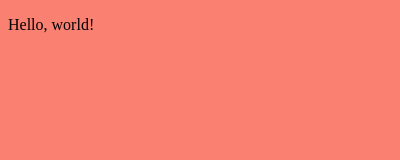
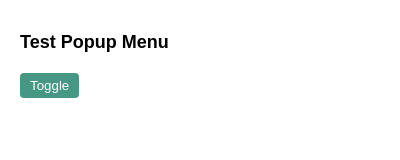
Before and after one commit to n1shtha/Capstone, a browser extension: page popup/popup.html in a window 400 px wide. Drawn offline with Linux system fonts and the light colour scheme.

```diff
--- a/background.js
+++ b/background.js
@@ -1,3 +1,3 @@
 chrome.runtime.onInstalled.addListener(() => {
-  console.log("Hello, world!");
+  console.log("Content script is now being executed.");
 });
--- a/popup/popup.css
+++ b/popup/popup.css
@@ -0,0 +1,32 @@
+body {
+    font-family: Arial, Helvetica, sans-serif;
+    margin: 0;
+    padding: 20px;
+    width: 200px;
+}
+
+.popup-container {
+    width: 100%;
+    border: none;
+}
+
+h1 {
+    font-size: 18px;
+    margin-bottom: 10px;
+}
+
+.checkbox-label {
+    display: inline-block;
+    margin: 5px;
+    font-size: 14px;
+}
+
+.submit-button {
+    padding: 5px 10px;
+    margin-top: 10px;
+    background-color: #469885;
+    color: white;
+    border: none;
+    border-radius: 4px;
+    cursor: pointer;
+}
--- a/popup/popup.html
+++ b/popup/popup.html
@@ -1,15 +1,33 @@
 <!DOCTYPE html>
 <html>
     <head>
-        <style>
-            html {
-                min-height: 5em;
-                min-width: 10em;
-                background: salmon;
-            }
-        </style>
+        <link rel = "stylesheet" href = "popup.css">
     </head>
     <body>
-        <p>Hello, world!</p>
+        <div class = "popup-container">
+        <h1>Test Popup Menu</h1>
+        <button id = "toggleButton" class = "submit-button">Toggle</button>
+        </div>
     </body>
 </html>
+
+
+
+<!-- <!DOCTYPE html>
+<html>
+    <head>
+        <link rel = "stylesheet" href = "popup.css">
+    </head>
+    <body>
+        <div class = "popup-container">
+            <h2>Testing Popup Menu</h2>
+            <form>
+                <input type = "checkbox" id = "Image Transcoding" value = "Image Transcoding"/>
+                <label class = "checkbox-label">Image Transcoding</label> <br>
+                <input type = "checkbox" id = "AI Summarisation" value = "AI Summarisation"/>
+                <label class = "checkbox-label">AI Summarisation</label> <br>
+                <input type = "submit" value = "Save" class = "submit-button">
+            </form>
+        </div>
+    </body>
+</html> -->
```
Also changed, not shown: contentScript.js (+44 -0 lines).
